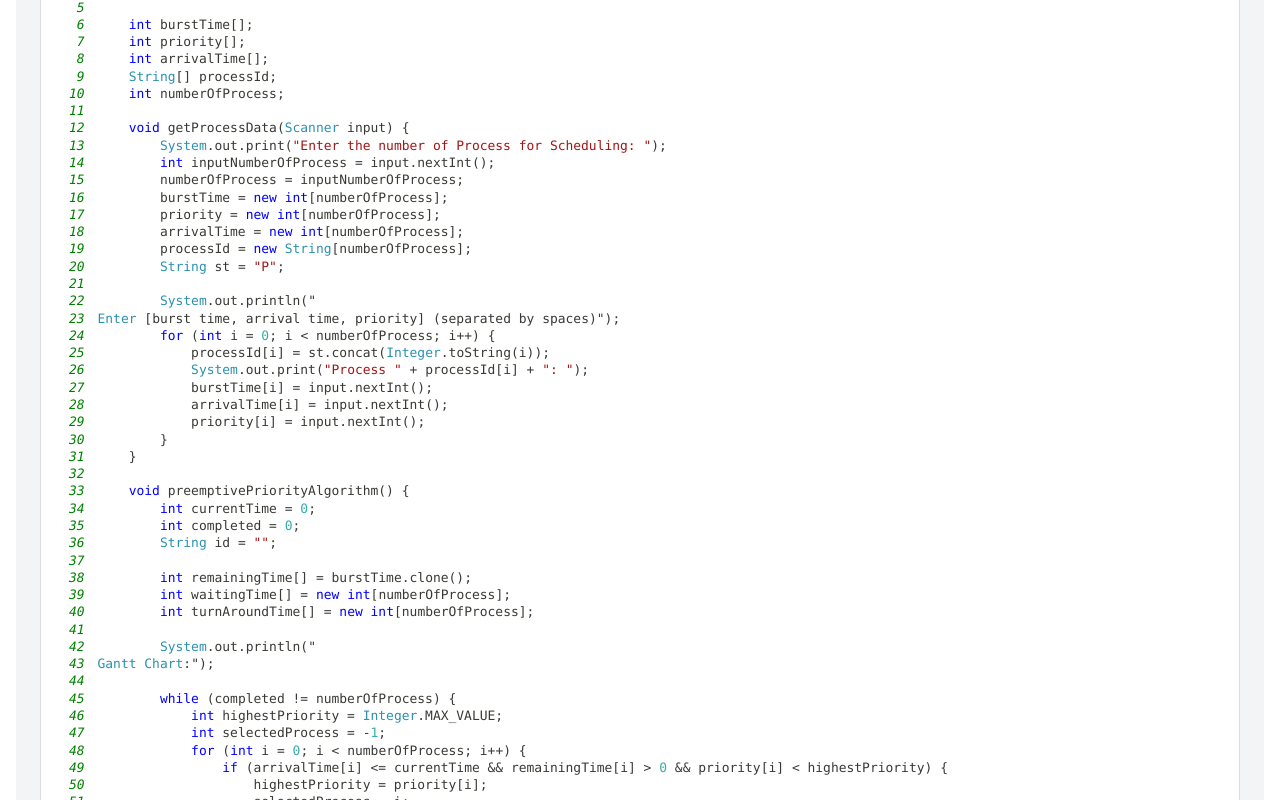
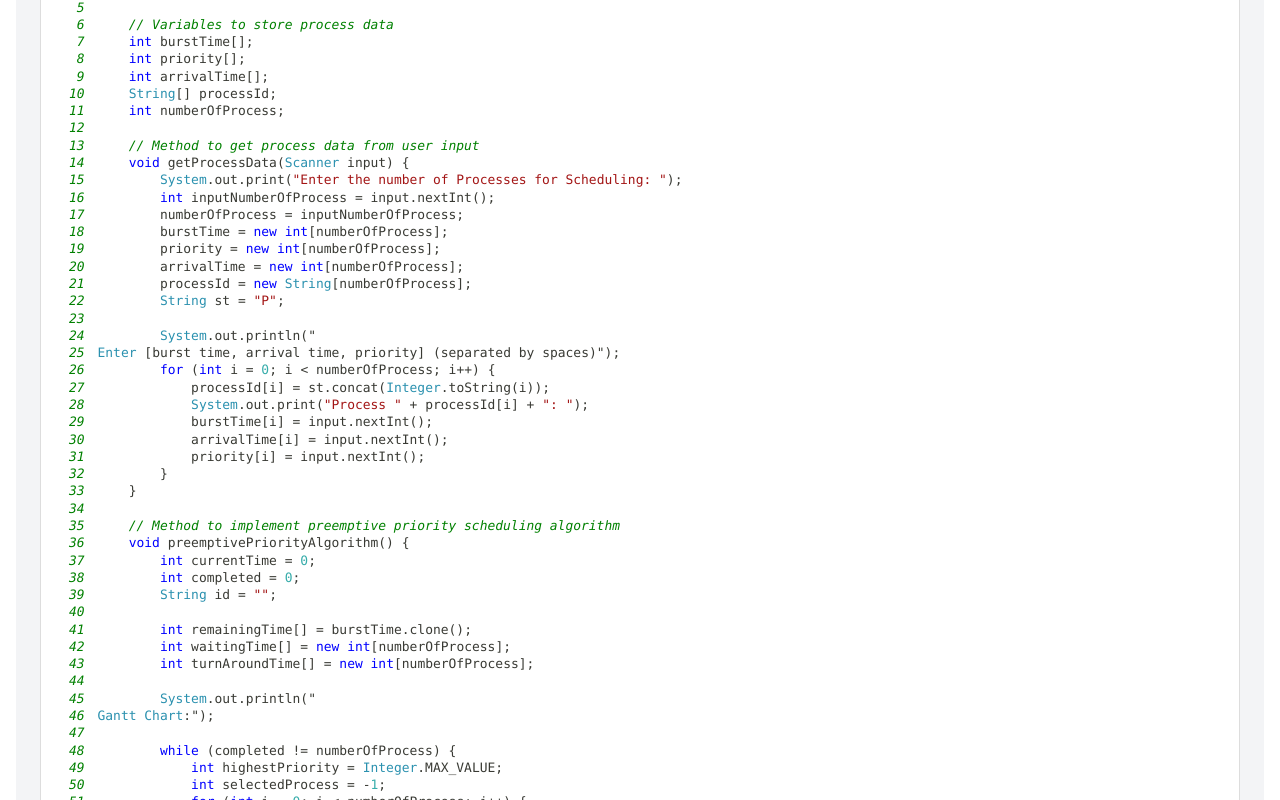
Before and after one commit to Pavan-2929/algorithms, a React (Vite) app: page / in a window 1280 px wide. Shown: the part 1280-2080 px from the top of the page. Built offline with nearby package versions, Linux system fonts and the light colour scheme.

Commit message:
update the code

```diff
--- a/src/pages/Algo1.jsx
+++ b/src/pages/Algo1.jsx
@@ -9,14 +9,16 @@ import java.util.Scanner;
 
 public class PriorityPreemptive {
 
+    // Variables to store process data
     int burstTime[];
     int priority[];
     int arrivalTime[];
     String[] processId;
     int numberOfProcess;
 
+    // Method to get process data from user input
     void getProcessData(Scanner input) {
-        System.out.print("Enter the number of Process for Scheduling: ");
+        System.out.print("Enter the number of Processes for Scheduling: ");
         int inputNumberOfProcess = input.nextInt();
         numberOfProcess = inputNumberOfProcess;
         burstTime = new int[numberOfProcess];
@@ -35,6 +37,7 @@ public class PriorityPreemptive {
         }
     }
 
+    // Method to implement preemptive priority scheduling algorithm
     void preemptivePriorityAlgorithm() {
         int currentTime = 0;
         int completed = 0;
@@ -78,6 +81,7 @@ public class PriorityPreemptive {
         System.out.print("|" + id + " -> " + currentTime + "|");
         System.out.println();
 
+        // Calculate average waiting time and turn around time
         float sumWaiting = 0;
         float sumTurnAround = 0;
         for (int i = 0; i < numberOfProcess; i++) {
@@ -88,6 +92,7 @@ public class PriorityPreemptive {
         float averageWaitingTime = sumWaiting / numberOfProcess;
         float averageTurnAroundTime = sumTurnAround / numberOfProcess;
 
+        // Display scheduling results
         System.out.println("\nPreemptive Priority Scheduling Algorithm:\n");
         System.out.format("%20s%20s%20s%20s%20s%20s%20s\n", "ProcessId", "BurstTime", "ArrivalTime", "Priority", "WaitingTime", "TurnAroundTime", "FinishTime");
         for (int i = 0; i < numberOfProcess; i++) {
@@ -102,8 +107,10 @@ public class PriorityPreemptive {
         PriorityPreemptive obj = new PriorityPreemptive();
         obj.getProcessData(input);
         obj.preemptivePriorityAlgorithm();
+        input.close(); // Close scanner to avoid resource leak
     }
 }
+
 `;
   return (
     <div className="container mx-auto px-4 py-8">
```
